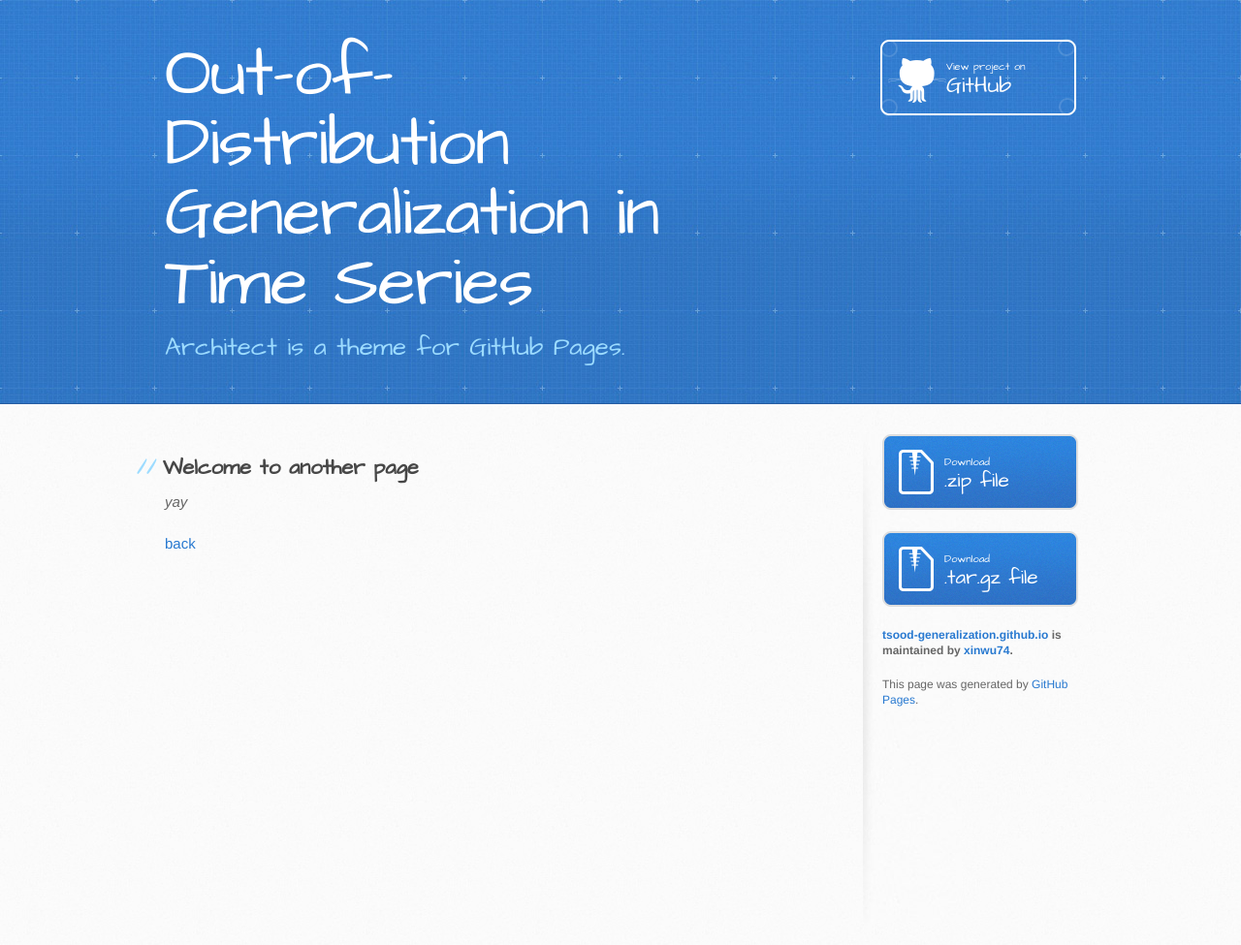
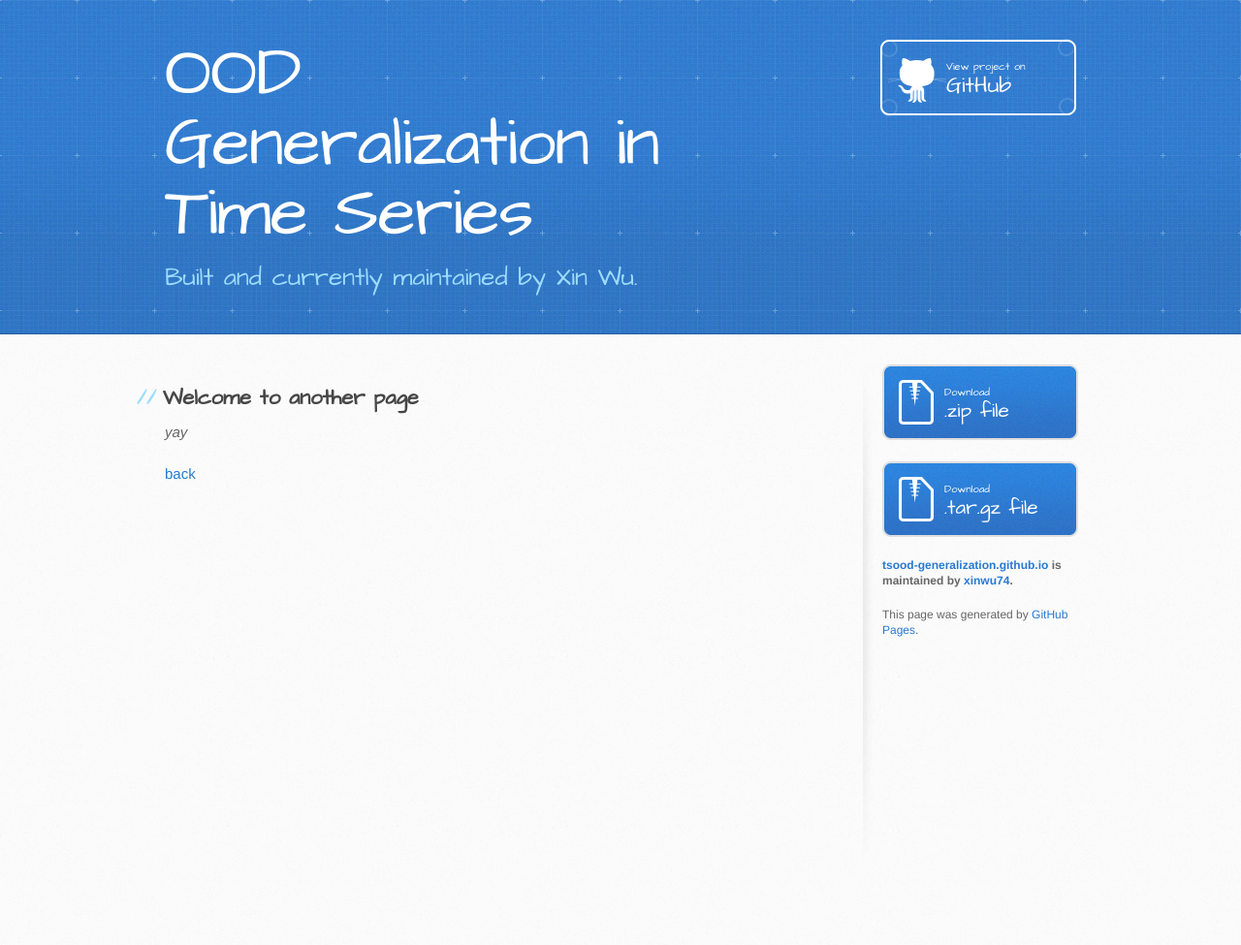
Before and after one commit to xinwu74/tsood-generalization.github.io, a Jekyll site: the page built from another-page.md, in a window 1280 px wide. Shown: the whole page at 97% size. Built offline with Jekyll 4.4.1, drawn with Linux system fonts in a browser that asks for light colours; our own code applies the rules of GitHub Pages for plain Markdown files; after the commit the page ends 903 px from its top, so only the background shows below that.

Commit message:
Update _config.yml

```diff
--- a/_config.yml
+++ b/_config.yml
@@ -1,6 +1,6 @@
-title: Out-of-Distribution Generalization in Time Series
+title: OOD Generalization in Time Series
 url: tsood-generalization.com
-description: Architect is a theme for GitHub Pages.
+description: Built and currently maintained by Xin Wu.
 show_downloads: true
 google_analytics:
 theme: jekyll-theme-architect
```
